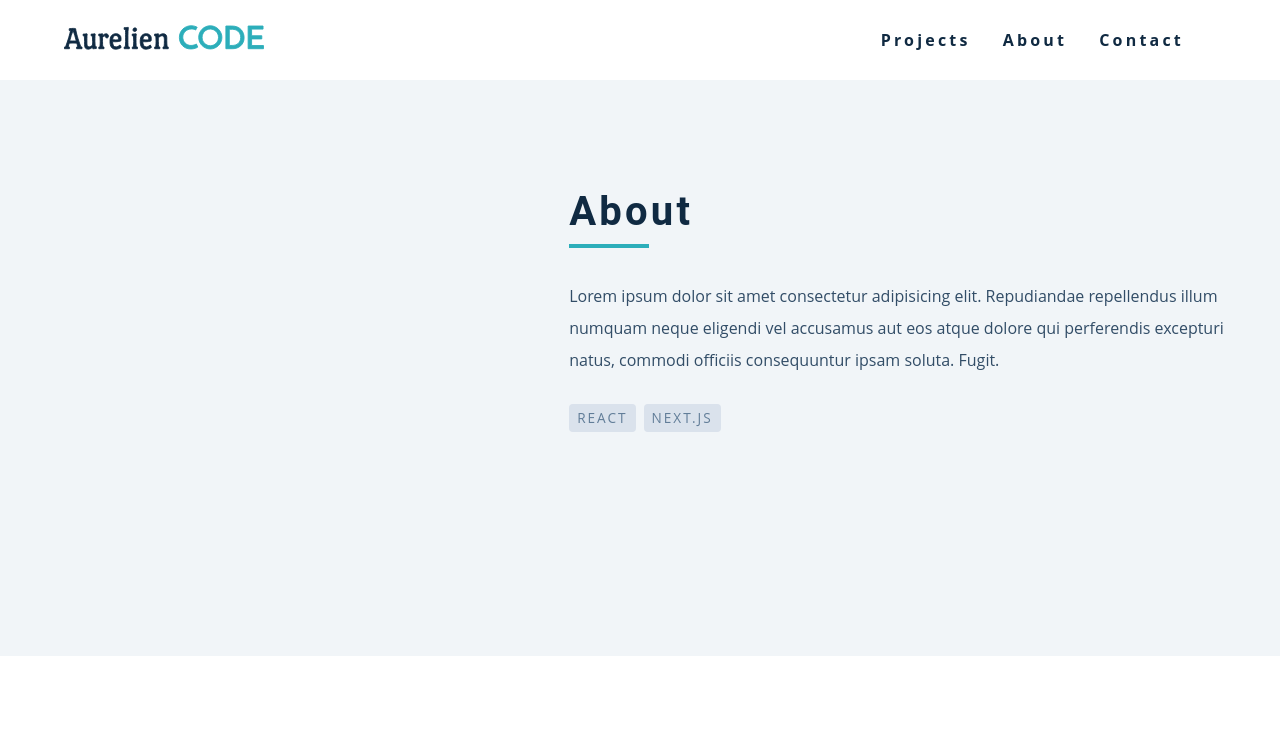
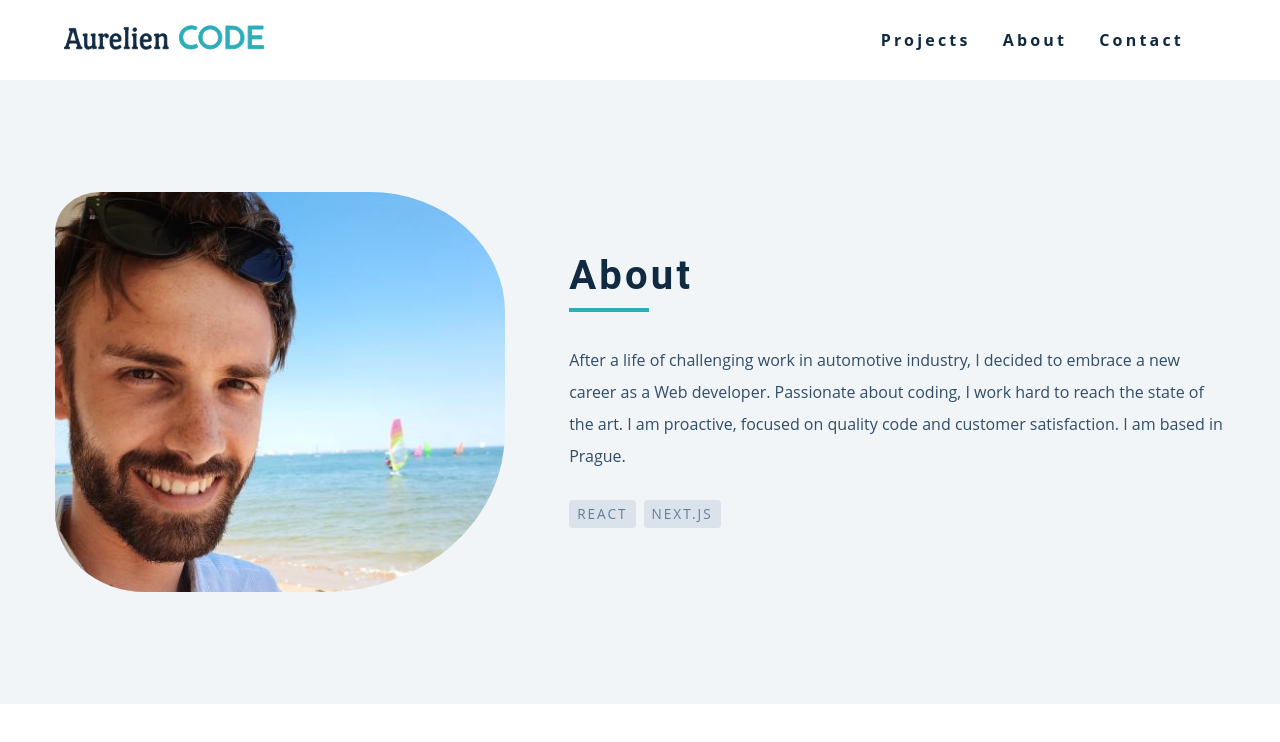
Before and after one commit to aurelien-gaillard/portfolio, a Next.js app: page /about in a window 1280 px wide. Shown: the top 742 px of the page. Built offline with nearby package versions, Linux system fonts and the light colour scheme.

Commit message:
ABOUT PAGE

```diff
--- a/components/Project.js
+++ b/components/Project.js
@@ -20,7 +20,7 @@ const Project = ({ description, title, github, stack, url, image, index }) => {
             alt=''
             style={{
               objectFit: 'cover',
-              objectPosition: 'top center',
+              objectPosition: 'top left',
               maxWidth: '100%',
               maxHeight: '100%',
               minHeight: '100%',
--- a/pages/about.js
+++ b/pages/about.js
@@ -10,14 +10,28 @@ const about = () => {
   return (
     <Wrapper className='about-page'>
       <div className='section-center about-center'>
-        {/* <Image fluid={image.childImageSharp.fluid} className='about-img' /> */}
+        <div className='about-img'>
+          <img
+            src='profile_pic.png'
+            alt='profile picture'
+            style={{
+              objectFit: 'cover',
+              objectPosition: 'center left',
+              maxWidth: '100%',
+              maxHeight: '100%',
+              minHeight: '100%',
+              minWidth: '100%',
+            }}
+          />
+        </div>
+
         <article className='about-text'>
           <Title title='About' />
           <p>
-            Lorem ipsum dolor sit amet consectetur adipisicing elit. Repudiandae
-            repellendus illum numquam neque eligendi vel accusamus aut eos atque
-            dolore qui perferendis excepturi natus, commodi officiis
-            consequuntur ipsam soluta. Fugit.
+            After a life of challenging work in automotive industry, I decided
+            to embrace a new career as a Web developer. Passionate about coding,
+            I work hard to reach the state of the art. I am proactive, focused
+            on quality code and customer satisfaction. I am based in Prague.
           </p>
           <div className='about-stack'>
             {stack.map((item) => {
@@ -36,6 +50,9 @@ const Wrapper = styled.section`
   .about-img {
     margin-bottom: 2rem;
     height: 25rem;
+    img {
+      border-radius: 10% 30% 40% 20%;
+    }
   }
   .about-text .section-title {
     margin-bottom: 2rem;
```
Also changed, not shown: public/profile_pic.png (added).
